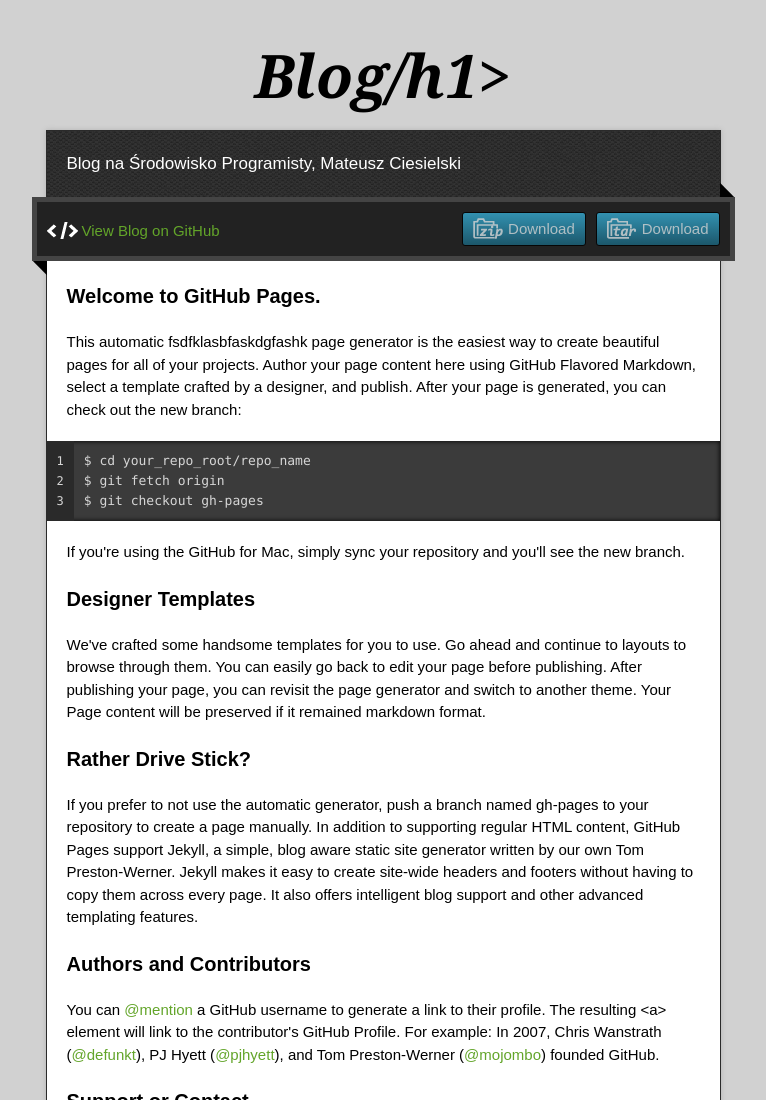
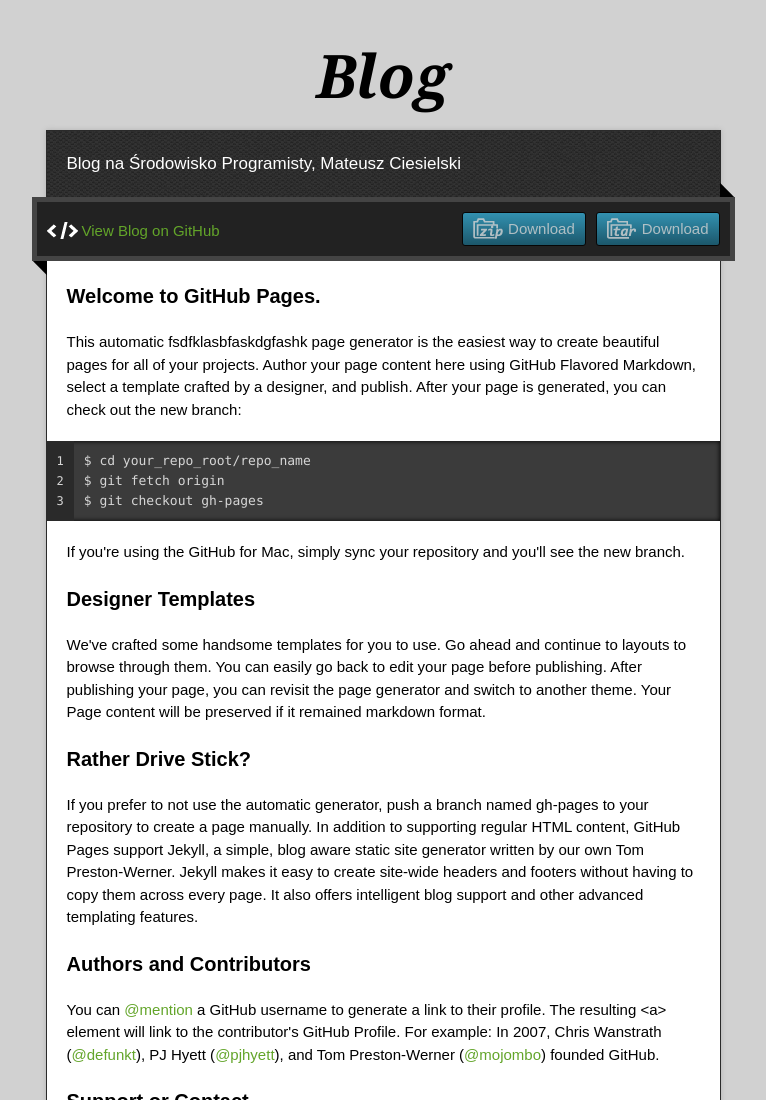
Before and after one commit to m-ciesielski/blog, a plain HTML site: page index.html in a window 1280 px wide. Shown: the top 1100 px of the page, without its empty margins (257-1023 px from the left). Drawn offline with nearby package versions, Linux system fonts and the light colour scheme.

Commit message:
Update index.html

```diff
--- a/index.html
+++ b/index.html
@@ -22,7 +22,7 @@
 
   <div class="wrapper">
     <header>
-      <h1 class="title">Blog/h1>
+      <h1 class="title">Blog</h1>
     </header>
     <div id="container">
       <p class="tagline">Blog na Środowisko Programisty, Mateusz Ciesielski</p>
```
